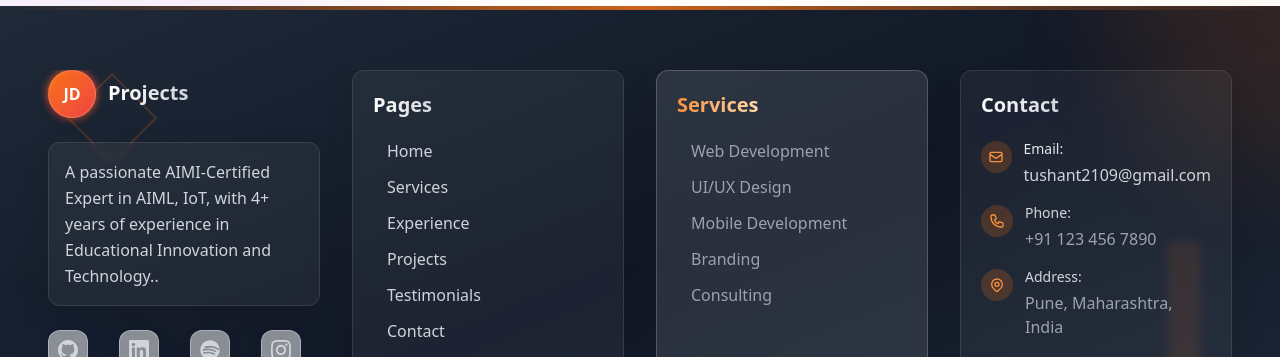
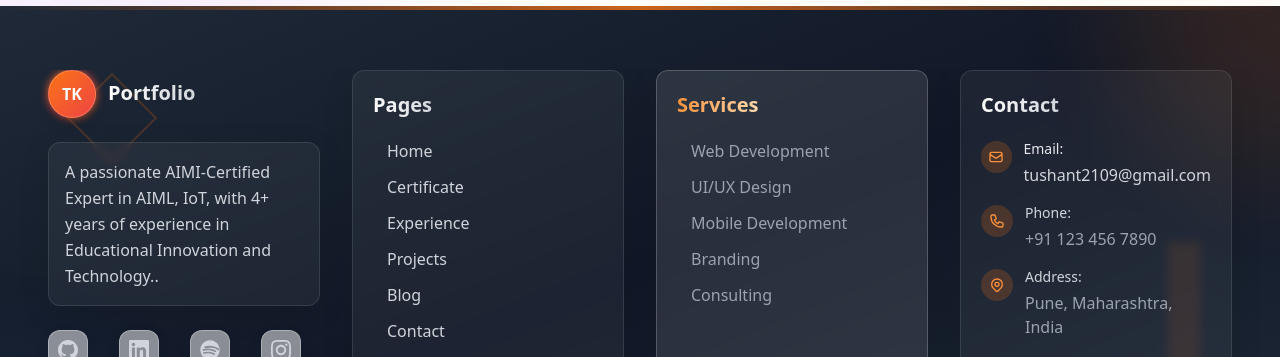
Before and after one commit to rishavtiwari22/portfolio-c1, a React (Vite) app: page / in a window 1280 px wide. Shown: the part 8890-9247 px from the top of the page. Built offline with nearby package versions, Linux system fonts and the light colour scheme.

Commit message:
Update Footer.tsx

```diff
--- a/src/components/Footer.tsx
+++ b/src/components/Footer.tsx
@@ -17,10 +17,10 @@ export const Footer: React.FC = () => {
             <div className="flex items-center mb-6 group">
               <div className="relative mr-3">
                 <span className="absolute inset-0 bg-gradient-to-br from-orange-500 via-red-500 to-orange-500 rounded-full blur-sm transform group-hover:scale-110 transition-transform duration-300"></span>
-                <span className="relative bg-gradient-to-br from-orange-500 to-red-500 text-white font-bold rounded-full h-12 w-12 flex items-center justify-center shadow-lg transform group-hover:rotate-12 transition-all duration-300 border border-white/20">JD</span>
+                <span className="relative bg-gradient-to-br from-orange-500 to-red-500 text-white font-bold rounded-full h-12 w-12 flex items-center justify-center shadow-lg transform group-hover:rotate-12 transition-all duration-300 border border-white/20">TK</span>
               </div>
               <div>
-                <span className="font-bold text-xl bg-gradient-to-r from-white to-gray-300 bg-clip-text text-transparent transform transition-all duration-300">Projects</span>
+                <span className="font-bold text-xl bg-gradient-to-r from-white to-gray-300 bg-clip-text text-transparent transform transition-all duration-300">Portfolio</span>
                 <div className="h-0.5 w-0 group-hover:w-full bg-gradient-to-r from-orange-500 to-red-500 transition-all duration-300"></div>
               </div>
             </div>
@@ -200,7 +200,7 @@ export const Footer: React.FC = () => {
           <div className="backdrop-blur-sm bg-white/5 border border-white/10 rounded-xl p-5 shadow-[0_8px_30px_rgba(0,0,0,0.12)] hover:shadow-[0_8px_30px_rgba(255,140,0,0.07)] transition-all duration-500">
             <h3 className="text-xl font-semibold mb-5 bg-gradient-to-r from-white to-gray-300 bg-clip-text text-transparent inline-block">Pages</h3>
             <ul className="space-y-3">
-              {['Home', 'Services', 'Experience', 'Projects', 'Testimonials', 'Contact'].map((item) => (
+              {['Home', 'Certificate', 'Experience', 'Projects', 'Blog', 'Contact'].map((item) => (
                 <li key={item}>
                   <a
                     href={`#${item.toLowerCase()}`}
```
